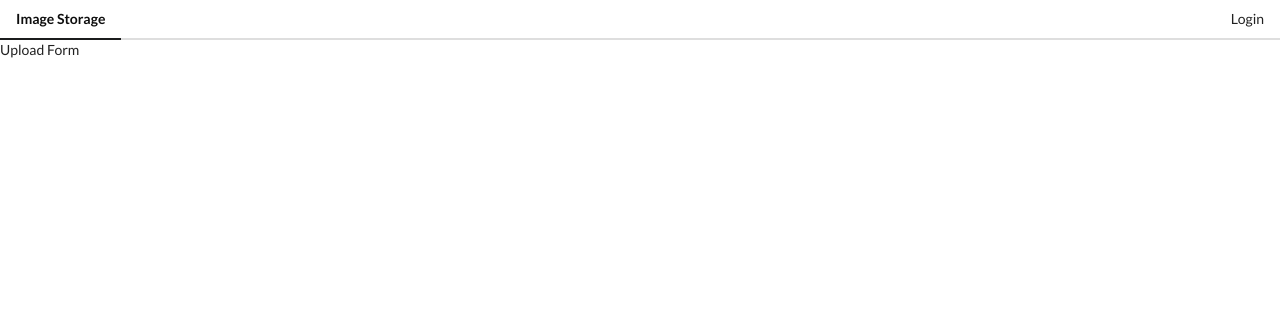
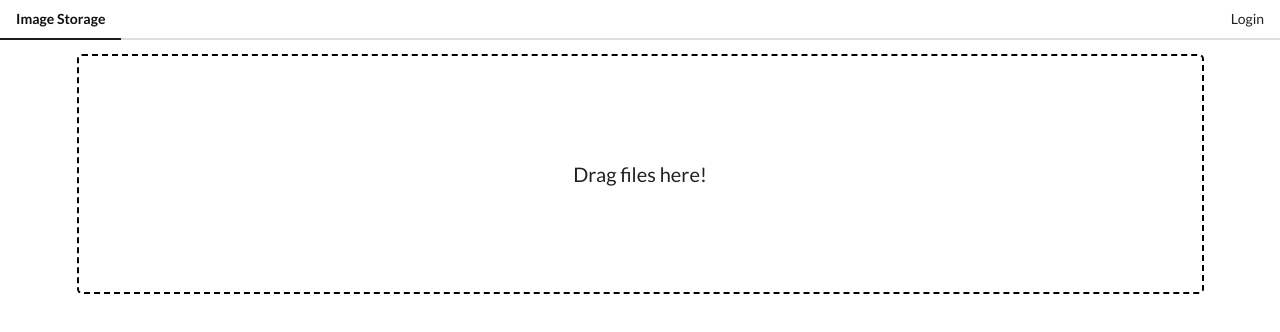
Before and after one commit to nilmarramos/upload-image-vue, a Vue app: page /upload in a window 1280 px wide. Shown: the top 332 px of the page. Built offline with nearby package versions, Linux system fonts and the light colour scheme.

Commit message:
add upload images

```diff
--- a/src/App.vue
+++ b/src/App.vue
@@ -1,9 +1,9 @@
 <template>
-  <div id="app">
-    <div id="nav">
-      <AppHeader/>
+  <div>
+    <AppHeader/>
+    <div class="ui container">
+      <router-view/>
     </div>
-    <router-view/>
   </div>
 </template>
 
--- a/src/api/imgur.js
+++ b/src/api/imgur.js
@@ -1,4 +1,5 @@
 import qs from 'qs'
+import axios from 'axios'
 
 const CLIENT_ID = '063c305eb1b3b3e'
 const ROOT_URL = 'https://api.imgur.com'
@@ -10,5 +11,24 @@ export default {
 			response_type: 'token'
 		};
 		window.location = `${ROOT_URL}/oauth2/authorize?${qs.stringify(querystring)}`
+	},
+	fetchImages(token) {
+		return axios.get(`${ROOT_URL}/3/account/me/images`,{
+			headers: {
+				Authorization: `Bearer ${token}`
+			}
+		})
+	},
+	uploadImages(images, token) {
+		Array.from(images).map(image => {
+			const formData = new FormData()
+			formData.append('image', image)
+
+			return axios.post(`${ROOT_URL}/3/image`, formData, {
+				headers: {
+					Authorization: `Bearer ${token}`
+				}
+			})
+		})
 	}
 }
--- a/src/components/ImageList.vue
+++ b/src/components/ImageList.vue
@@ -1,12 +1,19 @@
 <template>
 	<div>
-		Image List
+		<img v-for="image in allImages" :src="image.link"/>
 	</div>
 </template>
 
 <script>
+	import { mapActions, mapGetters } from 'vuex'
+
 	export default {
-		name: "ImageList"
+		name: "ImageList",
+	computed: mapGetters(['allImages']),
+		methods: mapActions(['fetchImages']),
+		created() {
+			this.fetchImages()
+		}
 	}
 </script>
 
--- a/src/components/UploadForm.vue
+++ b/src/components/UploadForm.vue
@@ -1,15 +1,44 @@
 <template>
-	<div>
-		Upload Form
+	<div class="dropper">
+		<input
+				type="file"
+				@change="uploadImages($event.target.files)"
+				multiple
+				accept="image/*"
+		/>
+		<span>Drag files here!</span>
 	</div>
 </template>
 
 <script>
+	import { mapActions } from 'vuex'
+
 	export default {
-		name: "UploadForm"
+		name: "UploadForm",
+		methods: mapActions(['uploadImages'])
 	}
 </script>
 
 <style scoped>
-
+	.dropper {
+		height: 30vh;
+		border: 2px dashed black;
+		border-radius: 5px;
+		display: flex;
+		justify-content: center;
+		align-items: center;
+		position: relative;
+	}
+	.dropper:hover {
+		background: #eee;
+	}
+	.dropper > span {
+		font-size: 20px;
+	}
+	input {
+		width: 100%;
+		height: 30vh;
+		position: absolute;
+		opacity: 0;
+	}
 </style>
--- a/src/store/index.js
+++ b/src/store/index.js
@@ -2,11 +2,13 @@ import Vue from 'vue'
 import Vuex from 'vuex'
 
 import auth from './modules/auth'
+import images from './modules/images'
 
 Vue.use(Vuex)
 
 export default new Vuex.Store({
   modules: {
-    auth
+    auth,
+    images
   }
 })
--- /dev/null
+++ b/src/store/modules/images.js
@@ -0,0 +1,33 @@
+import api from '../../api/imgur'
+
+const state = {
+	images: []
+}
+
+const getters = {
+	allImages: state => state.images
+}
+
+const actions = {
+	async fetchImages({ rootState, commit }) {
+		const { token } = rootState.auth
+		const response = await api.fetchImages(token)
+		commit('setImages', response.data.data)
+	},
+	async uploadImages({ rootState }, images) {
+		const { token } = rootState.auth
+	}
+}
+
+const mutations = {
+	setImages: (state, images) => {
+		state.images = images
+	}
+}
+
+export default {
+	state,
+	getters,
+	actions,
+	mutations
+}
```
